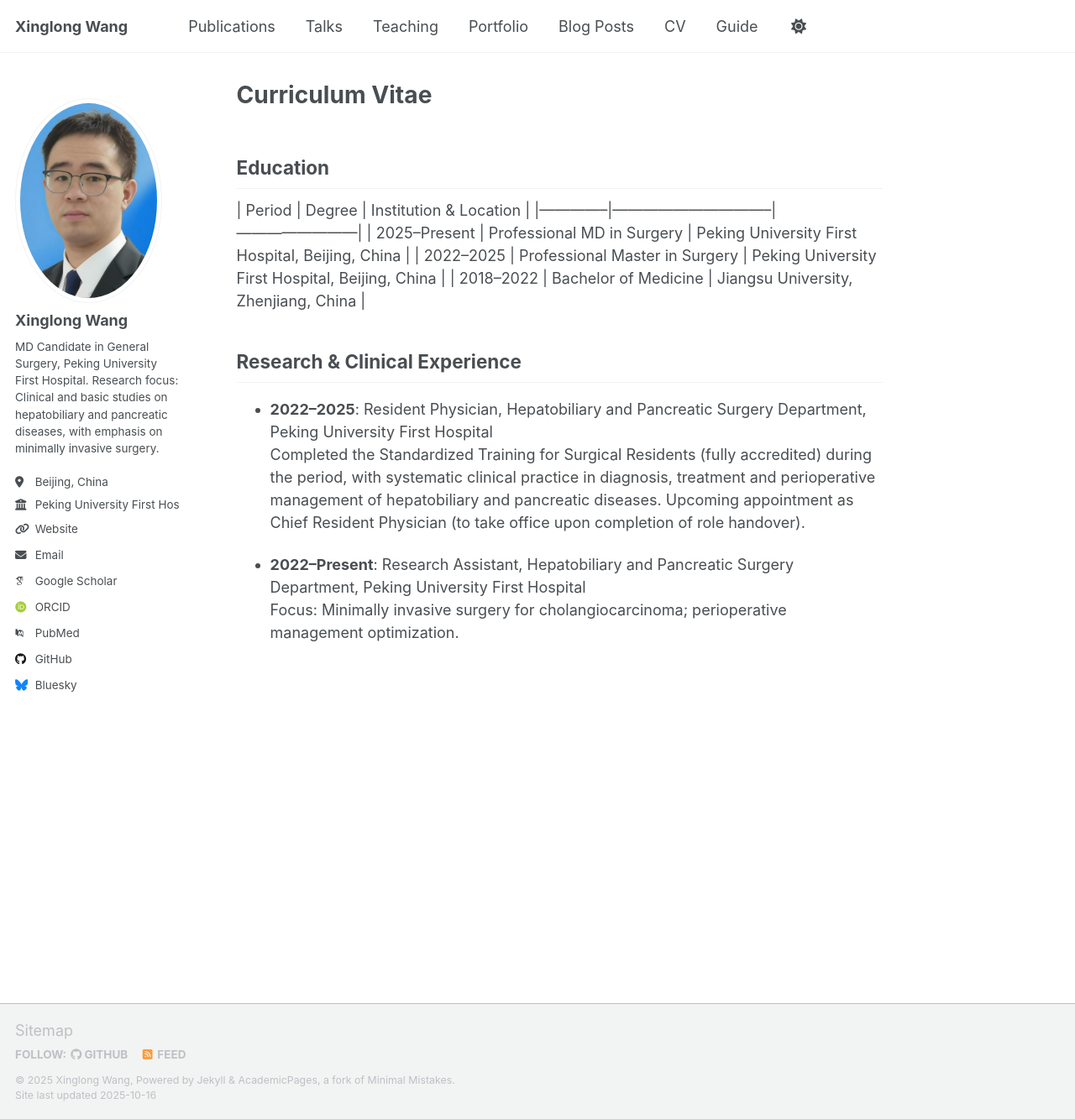
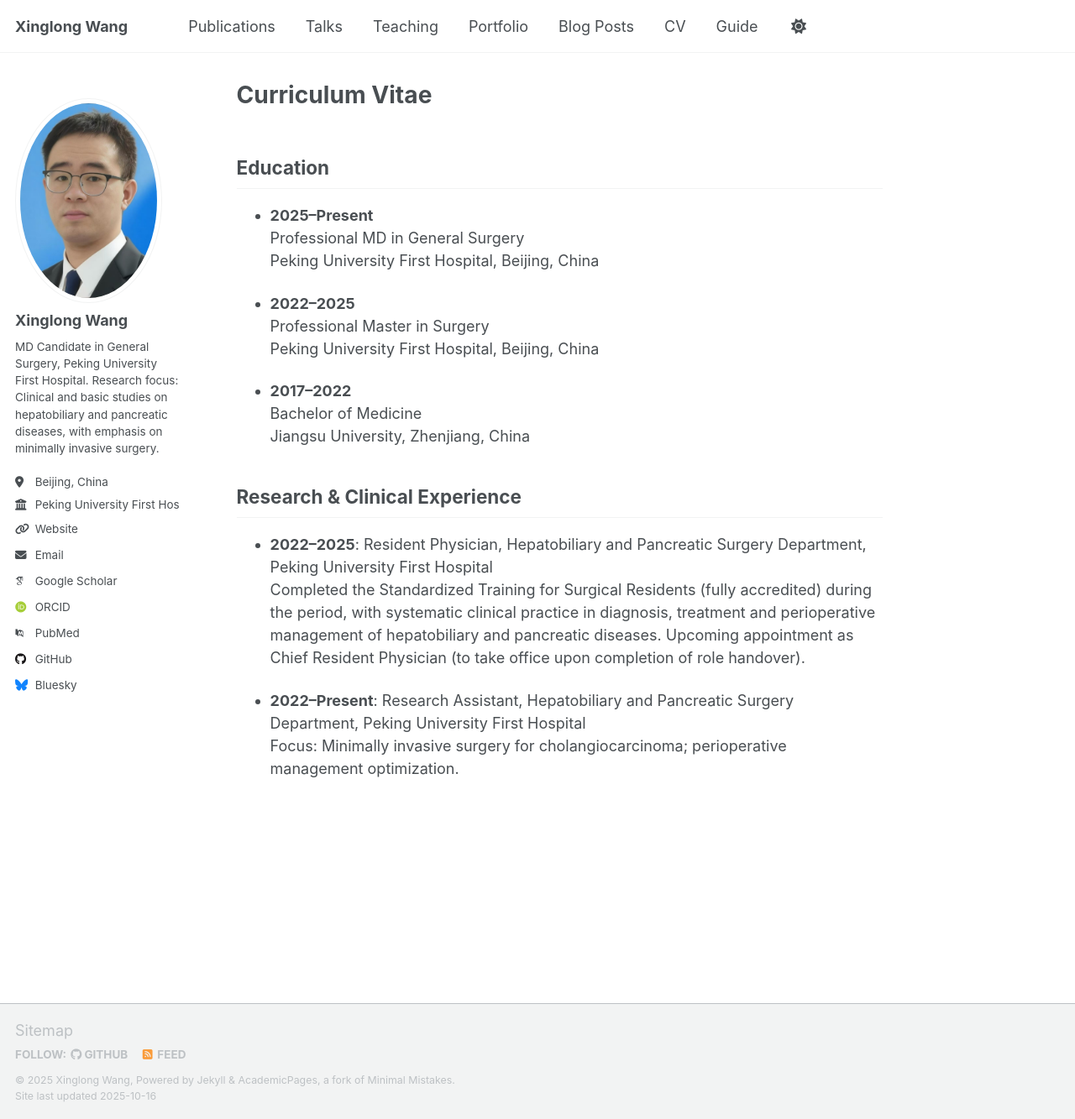
Before and after one commit to wxl9963/wxl9963.github.io, a Jekyll site: the page built from _pages/cv.md, in a window 1280 px wide and 1333 px high. Shown: the whole window at 84% size. Built offline with Jekyll 4.4.1, drawn with Linux system fonts in a browser that asks for light colours; some web fonts are replaced; a script that is not in the unit is left out.

Commit message:
Update cv.md

```diff
--- a/_pages/cv.md
+++ b/_pages/cv.md
@@ -5,11 +5,17 @@
 ---
 
 ## Education
-| Period       | Degree                         | Institution & Location |
-|--------------|--------------------------------|------------------------|
-| 2025–Present | Professional MD in Surgery     | Peking University First Hospital, Beijing, China |
-| 2022–2025    | Professional Master in Surgery | Peking University First Hospital, Beijing, China |
-| 2018–2022    | Bachelor of Medicine           | Jiangsu University, Zhenjiang, China |
+- **2025–Present**
+  Professional MD in General Surgery
+  Peking University First Hospital, Beijing, China
+
+- **2022–2025**
+  Professional Master in Surgery
+  Peking University First Hospital, Beijing, China
+
+- **2017–2022**
+  Bachelor of Medicine
+  Jiangsu University, Zhenjiang, China
 
 
 ## Research & Clinical Experience
```
